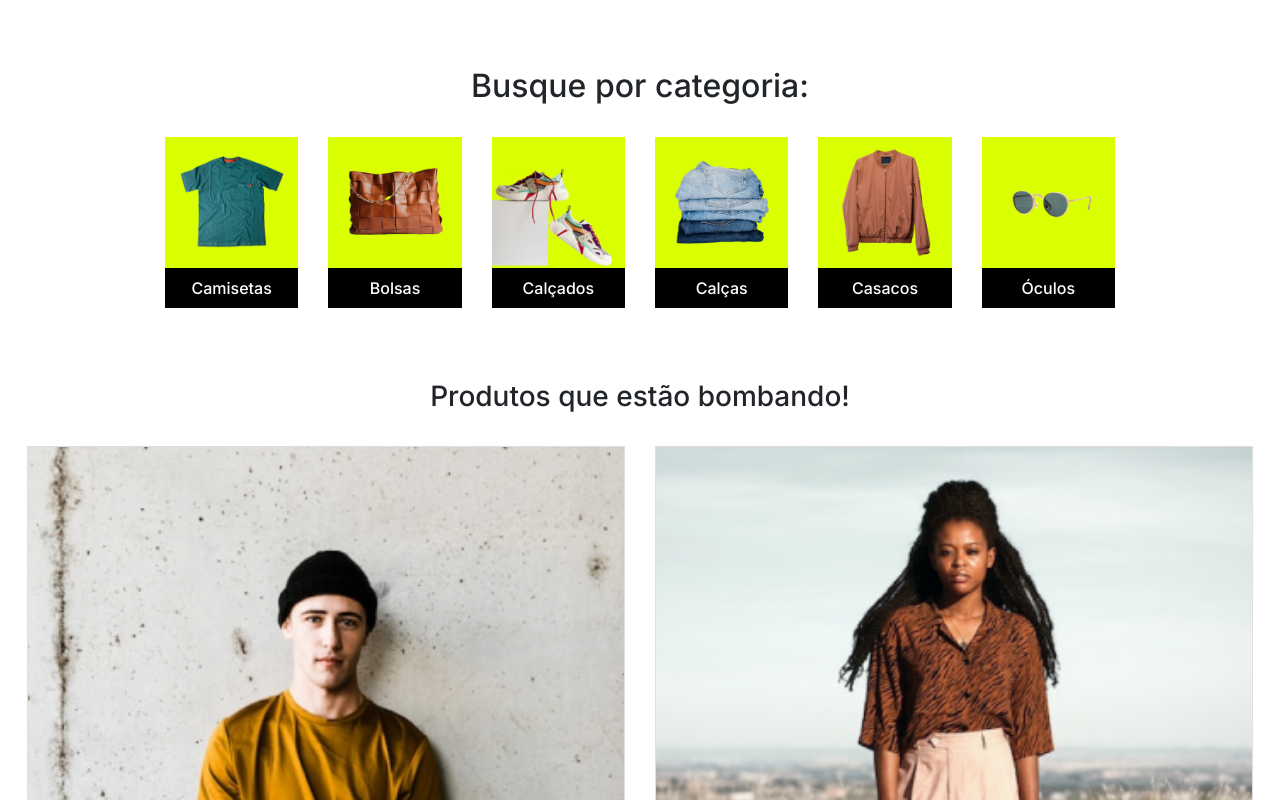
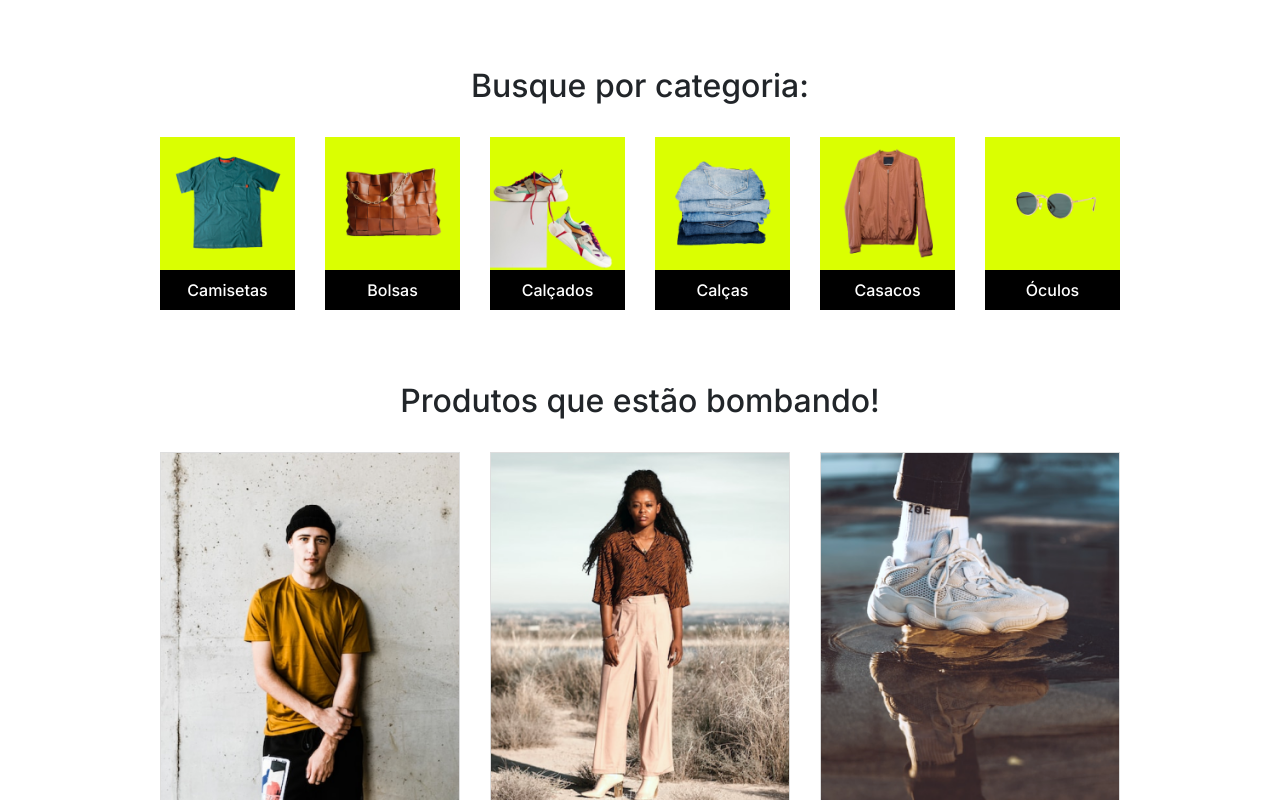
Before and after one commit to Rubendvb/meteora-alura, a React (Vite) app: page / in a window 1280 px wide. Shown: the part 440-1240 px from the top of the page. Built offline with nearby package versions, Linux system fonts and the light colour scheme.

Commit message:
finalizando products desktop

```diff
--- a/src/assets/styles/scss/Categories.scss
+++ b/src/assets/styles/scss/Categories.scss
@@ -11,7 +11,7 @@
   }
 
   @media only screen and (min-width: 1024px) {
-    padding: 4.5rem 10.313rem;
+    padding: 4.5rem 10rem;
   }
 }
 
@@ -62,6 +62,7 @@
     &-imgDesktop {
       display: none;
       width: 100%;
+      max-width: 160px;
 
       @include m.img-show(768px, none);
 
--- a/src/assets/styles/scss/Products.scss
+++ b/src/assets/styles/scss/Products.scss
@@ -3,9 +3,16 @@
 
 .products {
   padding: 1.5rem 1.7rem 3rem;
+  max-width: 96rem;
+  margin: 0 auto;
 
   @media only screen and (min-width: 768px) {
     padding-top: 0;
+  }
+
+  @media only screen and (min-width: 768px) {
+    padding-left: 10rem;
+    padding-right: 10rem;
   }
 }
 
@@ -19,6 +26,10 @@
   @media only screen and (min-width: 768px) {
     margin-bottom: 2rem;
   }
+
+  @media only screen and (min-width: 1024px) {
+    font-size: 2rem;
+  }
 }
 
 .products__container {
@@ -30,6 +41,10 @@
     display: grid;
     grid-template-columns: repeat(2, 1fr);
     gap: 2rem 1.875rem;
+  }
+
+  @media only screen and (min-width: 768px) {
+    grid-template-columns: repeat(3, 1fr);
   }
 
   &__card {
```
